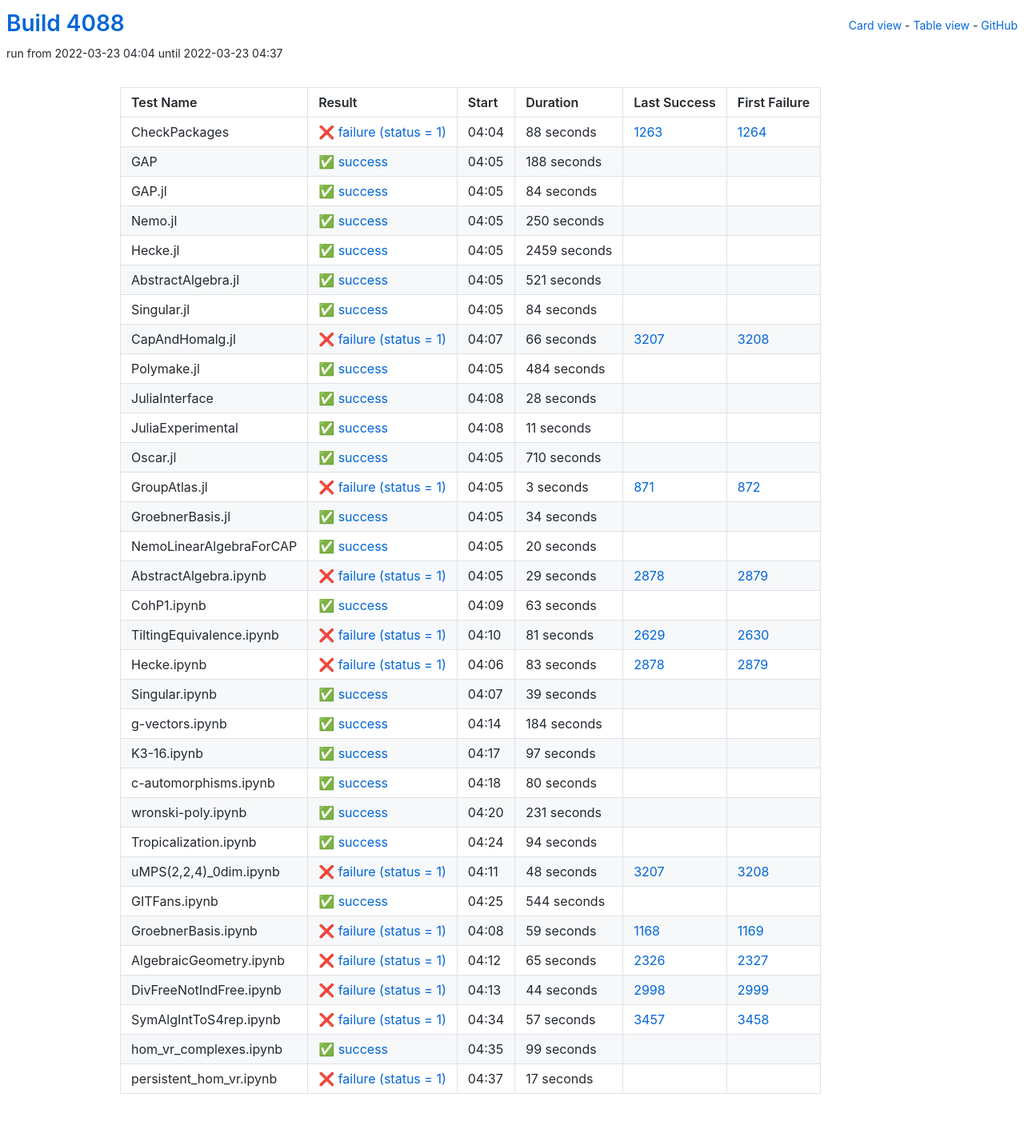
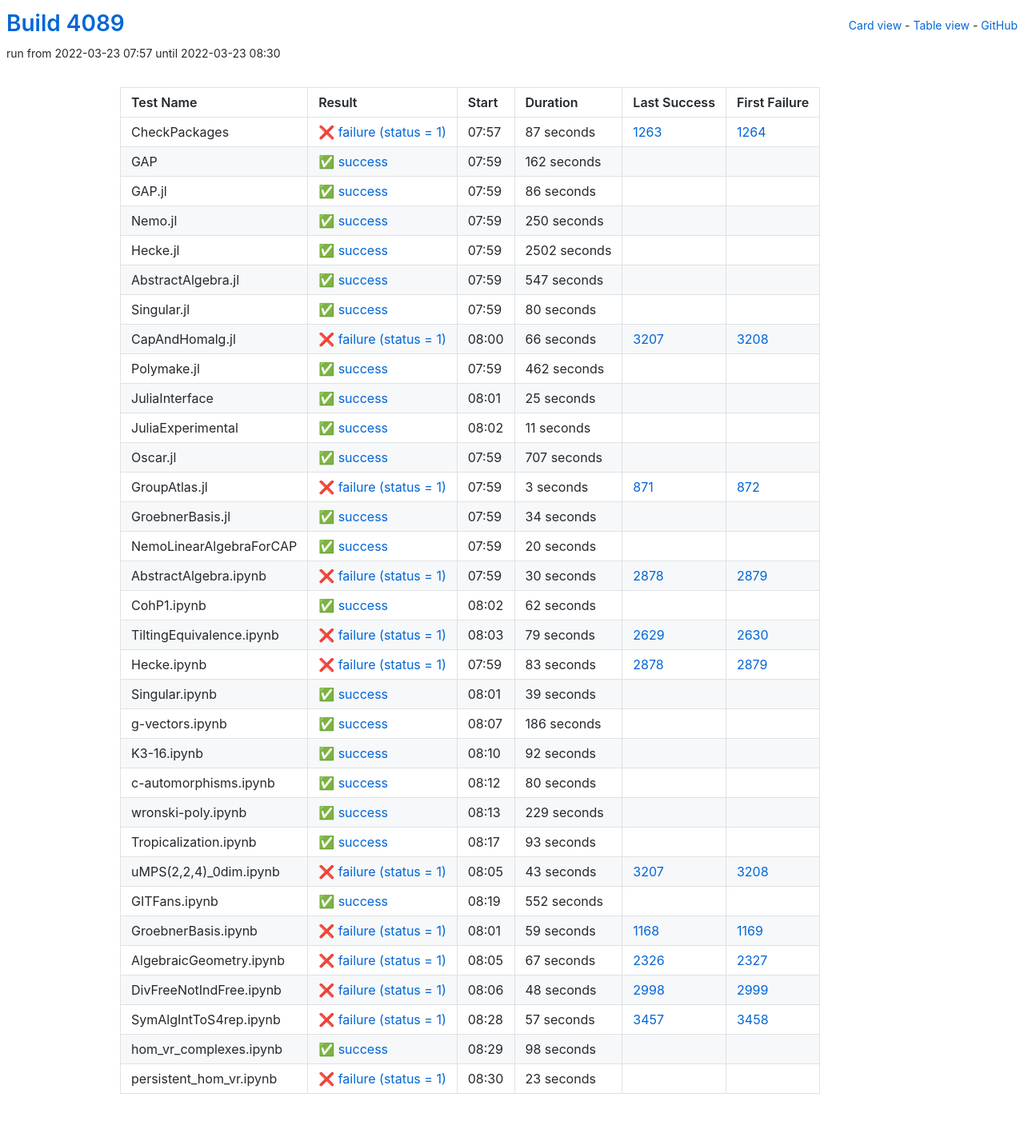
Before and after one commit to oscar-system/oscar-ci-status-stable, a Jekyll site: the page built from table.html, in a window 1280 px wide. Shown: the whole page at 80% size. Built offline with Jekyll 4.4.1, drawn with Linux system fonts in a browser that asks for light colours.

Commit message:
Build #4089

```diff
--- a/_data/ci.yml
+++ b/_data/ci.yml
@@ -1,6 +1,6 @@
 ---
-build: 4088
-build_url: https://oscarci.mathematik.uni-kl.de/job/oscar-stable/4088/
+build: 4089
+build_url: https://oscarci.mathematik.uni-kl.de/job/oscar-stable/4089/
 job: oscar-stable
 organization: oscar-system
 repo: oscar-ci-status-stable
@@ -8,44 +8,44 @@ repourl: https://github.com/oscar-system/oscar-ci-status-stable
 tests:
 - name: CheckPackages
   id: checkpackages
-  log: https://oscarci.mathematik.uni-kl.de/job/oscar-stable/4088/artifact/logs/build-4088/CheckPackages.log
-  start: 2022-03-23 04:04
+  log: https://oscarci.mathematik.uni-kl.de/job/oscar-stable/4089/artifact/logs/build-4089/CheckPackages.log
+  start: 2022-03-23 07:57
   success: false
   exitcode: 1
   status: failure
-  duration: 88
+  duration: 87
   last_success: 1263
   last_success_url: https://oscarci.mathematik.uni-kl.de/job/oscar-stable/1263/
   first_failure: 1264
   first_failure_url: https://oscarci.mathematik.uni-kl.de/job/oscar-stable/1264/
 - name: GAP
   id: gap
-  log: https://oscarci.mathematik.uni-kl.de/job/oscar-stable/4088/artifact/logs/build-4088/GAP.log
-  start: 2022-03-23 04:05
+  log: https://oscarci.mathematik.uni-kl.de/job/oscar-stable/4089/artifact/logs/build-4089/GAP.log
+  start: 2022-03-23 07:59
   success: true
   exitcode: 0
   status: success
-  duration: 188
+  duration: 162
   last_success: false
   last_success_url:
   first_failure: false
   first_failure_url:
 - name: GAP.jl
   id: gap-jl
-  log: https://oscarci.mathematik.uni-kl.de/job/oscar-stable/4088/artifact/logs/build-4088/GAP.jl.log
-  start: 2022-03-23 04:05
+  log: https://oscarci.mathematik.uni-kl.de/job/oscar-stable/4089/artifact/logs/build-4089/GAP.jl.log
+  start: 2022-03-23 07:59
   success: true
   exitcode: 0
   status: success
-  duration: 84
+  duration: 86
   last_success: false
   last_success_url:
   first_failure: false
   first_failure_url:
 - name: Nemo.jl
   id: nemo-jl
-  log: https://oscarci.mathematik.uni-kl.de/job/oscar-stable/4088/artifact/logs/build-4088/Nemo.jl.log
-  start: 2022-03-23 04:05
+  log: https://oscarci.mathematik.uni-kl.de/job/oscar-stable/4089/artifact/logs/build-4089/Nemo.jl.log
+  start: 2022-03-23 07:59
   success: true
   exitcode: 0
   status: success
@@ -56,44 +56,44 @@ tests:
   first_failure_url:
 - name: Hecke.jl
   id: hecke-jl
-  log: https://oscarci.mathematik.uni-kl.de/job/oscar-stable/4088/artifact/logs/build-4088/Hecke.jl.log
-  start: 2022-03-23 04:05
+  log: https://oscarci.mathematik.uni-kl.de/job/oscar-stable/4089/artifact/logs/build-4089/Hecke.jl.log
+  start: 2022-03-23 07:59
   success: true
   exitcode: 0
   status: success
-  duration: 2459
+  duration: 2502
   last_success: false
   last_success_url:
   first_failure: false
   first_failure_url:
 - name: AbstractAlgebra.jl
   id: abstractalgebra-jl
-  log: https://oscarci.mathematik.uni-kl.de/job/oscar-stable/4088/artifact/logs/build-4088/AbstractAlgebra.jl.log
-  start: 2022-03-23 04:05
+  log: https://oscarci.mathematik.uni-kl.de/job/oscar-stable/4089/artifact/logs/build-4089/AbstractAlgebra.jl.log
+  start: 2022-03-23 07:59
   success: true
   exitcode: 0
   status: success
-  duration: 521
+  duration: 547
   last_success: false
   last_success_url:
   first_failure: false
   first_failure_url:
 - name: Singular.jl
   id: singular-jl
-  log: https://oscarci.mathematik.uni-kl.de/job/oscar-stable/4088/artifact/logs/build-4088/Singular.jl.log
-  start: 2022-03-23 04:05
+  log: https://oscarci.mathematik.uni-kl.de/job/oscar-stable/4089/artifact/logs/build-4089/Singular.jl.log
+  start: 2022-03-23 07:59
   success: true
   exitcode: 0
   status: success
-  duration: 84
+  duration: 80
   last_success: false
   last_success_url:
   first_failure: false
   first_failure_url:
 - name: CapAndHomalg.jl
   id: capandhomalg-jl
-  log: https://oscarci.mathematik.uni-kl.de/job/oscar-stable/4088/artifact/logs/build-4088/CapAndHomalg.jl.log
-  start: 2022-03-23 04:07
+  log: https://oscarci.mathematik.uni-kl.de/job/oscar-stable/4089/artifact/logs/build-4089/CapAndHomalg.jl.log
+  start: 2022-03-23 08:00
   success: false
   exitcode: 1
   status: failure
@@ -104,32 +104,32 @@ tests:
   first_failure_url: https://oscarci.mathematik.uni-kl.de/job/oscar-stable/3208/
 - name: Polymake.jl
   id: polymake-jl
-  log: https://oscarci.mathematik.uni-kl.de/job/oscar-stable/4088/artifact/logs/build-4088/Polymake.jl.log
-  start: 2022-03-23 04:05
+  log: https://oscarci.mathematik.uni-kl.de/job/oscar-stable/4089/artifact/logs/build-4089/Polymake.jl.log
+  start: 2022-03-23 07:59
   success: true
   exitcode: 0
   status: success
-  duration: 484
+  duration: 462
   last_success: false
   last_success_url:
   first_failure: false
   first_failure_url:
 - name: JuliaInterface
   id: juliainterface
-  log: https://oscarci.mathematik.uni-kl.de/job/oscar-stable/4088/artifact/logs/build-4088/JuliaInterface.log
-  start: 2022-03-23 04:08
+  log: https://oscarci.mathematik.uni-kl.de/job/oscar-stable/4089/artifact/logs/build-4089/JuliaInterface.log
+  start: 2022-03-23 08:01
   success: true
   exitcode: 0
   status: success
-  duration: 28
+  duration: 25
   last_success: false
   last_success_url:
   first_failure: false
   first_failure_url:
 - name: JuliaExperimental
   id: juliaexperimental
-  log: https://oscarci.mathematik.uni-kl.de/job/oscar-stable/4088/artifact/logs/build-4088/JuliaExperimental.log
-  start: 2022-03-23 04:08
+  log: https://oscarci.mathematik.uni-kl.de/job/oscar-stable/4089/artifact/logs/build-4089/JuliaExperimental.log
+  start: 2022-03-23 08:02
   success: true
   exitcode: 0
   status: success
@@ -140,20 +140,20 @@ tests:
   first_failure_url:
 - name: Oscar.jl
   id: oscar-jl
-  log: https://oscarci.mathematik.uni-kl.de/job/oscar-stable/4088/artifact/logs/build-4088/Oscar.jl.log
-  start: 2022-03-23 04:05
+  log: https://oscarci.mathematik.uni-kl.de/job/oscar-stable/4089/artifact/logs/build-4089/Oscar.jl.log
+  start: 2022-03-23 07:59
   success: true
   exitcode: 0
   status: success
-  duration: 710
+  duration: 707
   last_success: false
   last_success_url:
   first_failure: false
   first_failure_url:
 - name: GroupAtlas.jl
   id: groupatlas-jl
-  log: https://oscarci.mathematik.uni-kl.de/job/oscar-stable/4088/artifact/logs/build-4088/GroupAtlas.jl.log
-  start: 2022-03-23 04:05
+  log: https://oscarci.mathematik.uni-kl.de/job/oscar-stable/4089/artifact/logs/build-4089/GroupAtlas.jl.log
+  start: 2022-03-23 07:59
   success: false
   exitcode: 1
   status: failure
@@ -164,8 +164,8 @@ tests:
   first_failure_url: https://oscarci.mathematik.uni-kl.de/job/oscar-stable/872/
 - name: GroebnerBasis.jl
   id: groebnerbasis-jl
-  log: https://oscarci.mathematik.uni-kl.de/job/oscar-stable/4088/artifact/logs/build-4088/GroebnerBasis.jl.log
-  start: 2022-03-23 04:05
+  log: https://oscarci.mathematik.uni-kl.de/job/oscar-stable/4089/artifact/logs/build-4089/GroebnerBasis.jl.log
+  start: 2022-03-23 07:59
   success: true
   exitcode: 0
   status: success
@@ -176,8 +176,8 @@ tests:
   first_failure_url:
 - name: NemoLinearAlgebraForCAP
   id: nemolinearalgebraforcap
-  log: https://oscarci.mathematik.uni-kl.de/job/oscar-stable/4088/artifact/logs/build-4088/NemoLinearAlgebraForCAP.log
-  start: 2022-03-23 04:05
+  log: https://oscarci.mathematik.uni-kl.de/job/oscar-stable/4089/artifact/logs/build-4089/NemoLinearAlgebraForCAP.log
+  start: 2022-03-23 07:59
   success: true
   exitcode: 0
   status: success
@@ -188,44 +188,44 @@ tests:
   first_failure_url:
 - name: AbstractAlgebra.ipynb
   id: abstractalgebra-ipynb
-  log: https://oscarci.mathematik.uni-kl.de/job/oscar-stable/4088/artifact/logs/build-4088/AbstractAlgebra.ipynb.log
-  start: 2022-03-23 04:05
+  log: https://oscarci.mathematik.uni-kl.de/job/oscar-stable/4089/artifact/logs/build-4089/AbstractAlgebra.ipynb.log
+  start: 2022-03-23 07:59
   success: false
   exitcode: 1
   status: failure
-  duration: 29
+  duration: 30
   last_success: 2878
   last_success_url: https://oscarci.mathematik.uni-kl.de/job/oscar-stable/2878/
   first_failure: 2879
   first_failure_url: https://oscarci.mathematik.uni-kl.de/job/oscar-stable/2879/
 - name: CohP1.ipynb
   id: cohp1-ipynb
-  log: https://oscarci.mathematik.uni-kl.de/job/oscar-stable/4088/artifact/logs/build-4088/CohP1.ipynb.log
-  start: 2022-03-23 04:09
+  log: https://oscarci.mathematik.uni-kl.de/job/oscar-stable/4089/artifact/logs/build-4089/CohP1.ipynb.log
+  start: 2022-03-23 08:02
   success: true
   exitcode: 0
   status: success
-  duration: 63
+  duration: 62
   last_success: false
   last_success_url:
   first_failure: false
   first_failure_url:
 - name: TiltingEquivalence.ipynb
   id: tiltingequivalence-ipynb
-  log: https://oscarci.mathematik.uni-kl.de/job/oscar-stable/4088/artifact/logs/build-4088/TiltingEquivalence.ipynb.log
-  start: 2022-03-23 04:10
+  log: https://oscarci.mathematik.uni-kl.de/job/oscar-stable/4089/artifact/logs/build-4089/TiltingEquivalence.ipynb.log
+  start: 2022-03-23 08:03
   success: false
   exitcode: 1
   status: failure
-  duration: 81
+  duration: 79
   last_success: 2629
   last_success_url: https://oscarci.mathematik.uni-kl.de/job/oscar-stable/2629/
   first_failure: 2630
   first_failure_url: https://oscarci.mathematik.uni-kl.de/job/oscar-stable/2630/
 - name: Hecke.ipynb
   id: hecke-ipynb
-  log: https://oscarci.mathematik.uni-kl.de/job/oscar-stable/4088/artifact/logs/build-4088/Hecke.ipynb.log
-  start: 2022-03-23 04:06
+  log: https://oscarci.mathematik.uni-kl.de/job/oscar-stable/4089/artifact/logs/build-4089/Hecke.ipynb.log
+  start: 2022-03-23 07:59
   success: false
   exitcode: 1
   status: failure
@@ -236,8 +236,8 @@ tests:
   first_failure_url: https://oscarci.mathematik.uni-kl.de/job/oscar-stable/2879/
 - name: Singular.ipynb
   id: singular-ipynb
-  log: https://oscarci.mathematik.uni-kl.de/job/oscar-stable/4088/artifact/logs/build-4088/Singular.ipynb.log
-  start: 2022-03-23 04:07
+  log: https://oscarci.mathematik.uni-kl.de/job/oscar-stable/4089/artifact/logs/build-4089/Singular.ipynb.log
+  start: 2022-03-23 08:01
   success: true
   exitcode: 0
   status: success
@@ -248,32 +248,32 @@ tests:
   first_failure_url:
 - name: g-vectors.ipynb
   id: g-vectors-ipynb
-  log: https://oscarci.mathematik.uni-kl.de/job/oscar-stable/4088/artifact/logs/build-4088/g-vectors.ipynb.log
-  start: 2022-03-23 04:14
+  log: https://oscarci.mathematik.uni-kl.de/job/oscar-stable/4089/artifact/logs/build-4089/g-vectors.ipynb.log
+  start: 2022-03-23 08:07
   success: true
   exitcode: 0
   status: success
-  duration: 184
+  duration: 186
   last_success: false
   last_success_url:
   first_failure: false
   first_failure_url:
 - name: K3-16.ipynb
   id: k3-16-ipynb
-  log: https://oscarci.mathematik.uni-kl.de/job/oscar-stable/4088/artifact/logs/build-4088/K3-16.ipynb.log
-  start: 2022-03-23 04:17
+  log: https://oscarci.mathematik.uni-kl.de/job/oscar-stable/4089/artifact/logs/build-4089/K3-16.ipynb.log
+  start: 2022-03-23 08:10
   success: true
   exitcode: 0
   status: success
-  duration: 97
+  duration: 92
   last_success: false
   last_success_url:
   first_failure: false
   first_failure_url:
 - name: c-automorphisms.ipynb
   id: c-automorphisms-ipynb
-  log: https://oscarci.mathematik.uni-kl.de/job/oscar-stable/4088/artifact/logs/build-4088/c-automorphisms.ipynb.log
-  start: 2022-03-23 04:18
+  log: https://oscarci.mathematik.uni-kl.de/job/oscar-stable/4089/artifact/logs/build-4089/c-automorphisms.ipynb.log
+  start: 2022-03-23 08:12
   success: true
   exitcode: 0
   status: success
@@ -284,56 +284,56 @@ tests:
   first_failure_url:
 - name: wronski-poly.ipynb
   id: wronski-poly-ipynb
-  log: https://oscarci.mathematik.uni-kl.de/job/oscar-stable/4088/artifact/logs/build-4088/wronski-poly.ipynb.log
-  start: 2022-03-23 04:20
+  log: https://oscarci.mathematik.uni-kl.de/job/oscar-stable/4089/artifact/logs/build-4089/wronski-poly.ipynb.log
+  start: 2022-03-23 08:13
   success: true
   exitcode: 0
   status: success
-  duration: 231
+  duration: 229
   last_success: false
   last_success_url:
   first_failure: false
   first_failure_url:
 - name: Tropicalization.ipynb
   id: tropicalization-ipynb
-  log: https://oscarci.mathematik.uni-kl.de/job/oscar-stable/4088/artifact/logs/build-4088/Tropicalization.ipynb.log
-  start: 2022-03-23 04:24
+  log: https://oscarci.mathematik.uni-kl.de/job/oscar-stable/4089/artifact/logs/build-4089/Tropicalization.ipynb.log
+  start: 2022-03-23 08:17
   success: true
   exitcode: 0
   status: success
-  duration: 94
+  duration: 93
   last_success: false
   last_success_url:
   first_failure: false
   first_failure_url:
 - name: uMPS(2,2,4)_0dim.ipynb
   id: umps-2-2-4-0dim-ipynb
-  log: https://oscarci.mathematik.uni-kl.de/job/oscar-stable/4088/artifact/logs/build-4088/uMPS-2-2-4-_0dim.ipynb.log
-  start: 2022-03-23 04:11
+  log: https://oscarci.mathematik.uni-kl.de/job/oscar-stable/4089/artifact/logs/build-4089/uMPS-2-2-4-_0dim.ipynb.log
+  start: 2022-03-23 08:05
   success: false
   exitcode: 1
   status: failure
-  duration: 48
+  duration: 43
   last_success: 3207
   last_success_url: https://oscarci.mathematik.uni-kl.de/job/oscar-stable/3207/
   first_failure: 3208
   first_failure_url: https://oscarci.mathematik.uni-kl.de/job/oscar-stable/3208/
 - name: GITFans.ipynb
   id: gitfans-ipynb
-  log: https://oscarci.mathematik.uni-kl.de/job/oscar-stable/4088/artifact/logs/build-4088/GITFans.ipynb.log
-  start: 2022-03-23 04:25
+  log: https://oscarci.mathematik.uni-kl.de/job/oscar-stable/4089/artifact/logs/build-4089/GITFans.ipynb.log
+  start: 2022-03-23 08:19
   success: true
   exitcode: 0
   status: success
-  duration: 544
+  duration: 552
   last_success: false
   last_success_url:
   first_failure: false
   first_failure_url:
 - name: GroebnerBasis.ipynb
   id: groebnerbasis-ipynb
-  log: https://oscarci.mathematik.uni-kl.de/job/oscar-stable/4088/artifact/logs/build-4088/GroebnerBasis.ipynb.log
-  start: 2022-03-23 04:08
+  log: https://oscarci.mathematik.uni-kl.de/job/oscar-stable/4089/artifact/logs/build-4089/GroebnerBasis.ipynb.log
+  start: 2022-03-23 08:01
   success: false
   exitcode: 1
   status: failure
@@ -344,32 +344,32 @@ tests:
   first_failure_url: https://oscarci.mathematik.uni-kl.de/job/oscar-stable/1169/
 - name: AlgebraicGeometry.ipynb
   id: algebraicgeometry-ipynb
-  log: https://oscarci.mathematik.uni-kl.de/job/oscar-stable/4088/artifact/logs/build-4088/AlgebraicGeometry.ipynb.log
-  start: 2022-03-23 04:12
+  log: https://oscarci.mathematik.uni-kl.de/job/oscar-stable/4089/artifact/logs/build-4089/AlgebraicGeometry.ipynb.log
+  start: 2022-03-23 08:05
   success: false
   exitcode: 1
   status: failure
-  duration: 65
+  duration: 67
   last_success: 2326
   last_success_url: https://oscarci.mathematik.uni-kl.de/job/oscar-stable/2326/
   first_failure: 2327
   first_failure_url: https://oscarci.mathematik.uni-kl.de/job/oscar-stable/2327/
 - name: DivFreeNotIndFree.ipynb
   id: divfreenotindfree-ipynb
-  log: https://oscarci.mathematik.uni-kl.de/job/oscar-stable/4088/artifact/logs/build-4088/DivFreeNotIndFree.ipynb.log
-  start: 2022-03-23 04:13
+  log: https://oscarci.mathematik.uni-kl.de/job/oscar-stable/4089/artifact/logs/build-4089/DivFreeNotIndFree.ipynb.log
+  start: 2022-03-23 08:06
   success: false
   exitcode: 1
   status: failure
-  duration: 44
+  duration: 48
   last_success: 2998
   last_success_url: https://oscarci.mathematik.uni-kl.de/job/oscar-stable/2998/
   first_failure: 2999
   first_failure_url: https://oscarci.mathematik.uni-kl.de/job/oscar-stable/2999/
 - name: SymAlgIntToS4rep.ipynb
   id: symalginttos4rep-ipynb
-  log: https://oscarci.mathematik.uni-kl.de/job/oscar-stable/4088/artifact/logs/build-4088/SymAlgIntToS4rep.ipynb.log
-  start: 2022-03-23 04:34
+  log: https://oscarci.mathematik.uni-kl.de/job/oscar-stable/4089/artifact/logs/build-4089/SymAlgIntToS4rep.ipynb.log
+  start: 2022-03-23 08:28
   success: false
   exitcode: 1
   status: failure
@@ -380,24 +380,24 @@ tests:
   first_failure_url: https://oscarci.mathematik.uni-kl.de/job/oscar-stable/3458/
 - name: hom_vr_complexes.ipynb
   id: hom-vr-complexes-ipynb
-  log: https://oscarci.mathematik.uni-kl.de/job/oscar-stable/4088/artifact/logs/build-4088/hom_vr_complexes.ipynb.log
-  start: 2022-03-23 04:35
+  log: https://oscarci.mathematik.uni-kl.de/job/oscar-stable/4089/artifact/logs/build-4089/hom_vr_complexes.ipynb.log
+  start: 2022-03-23 08:29
   success: true
   exitcode: 0
   status: success
-  duration: 99
+  duration: 98
   last_success: false
   last_success_url:
   first_failure: false
   first_failure_url:
 - name: persistent_hom_vr.ipynb
   id: persistent-hom-vr-ipynb
-  log: https://oscarci.mathematik.uni-kl.de/job/oscar-stable/4088/artifact/logs/build-4088/persistent_hom_vr.ipynb.log
-  start: 2022-03-23 04:37
+  log: https://oscarci.mathematik.uni-kl.de/job/oscar-stable/4089/artifact/logs/build-4089/persistent_hom_vr.ipynb.log
+  start: 2022-03-23 08:30
   success: false
   exitcode: 1
   status: failure
-  duration: 17
+  duration: 23
   last_success: false
   last_success_url:
   first_failure: false
```
Also changed, not shown: README.md.
